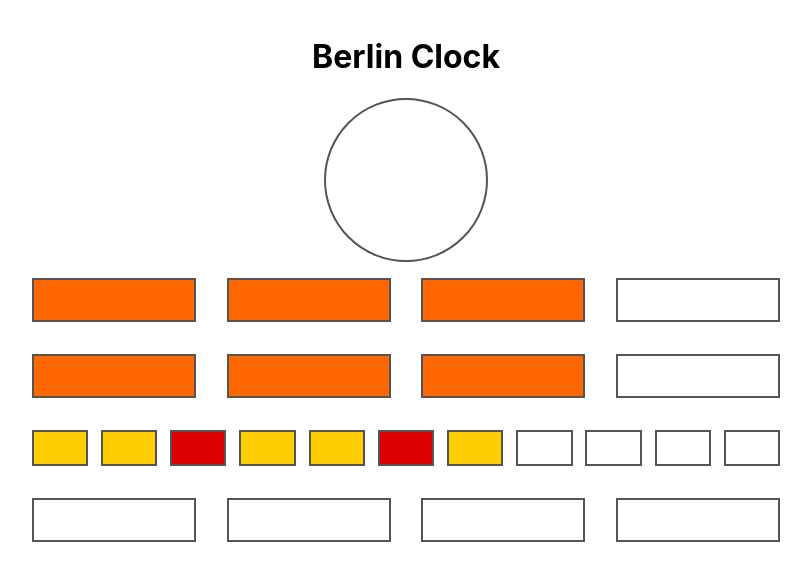
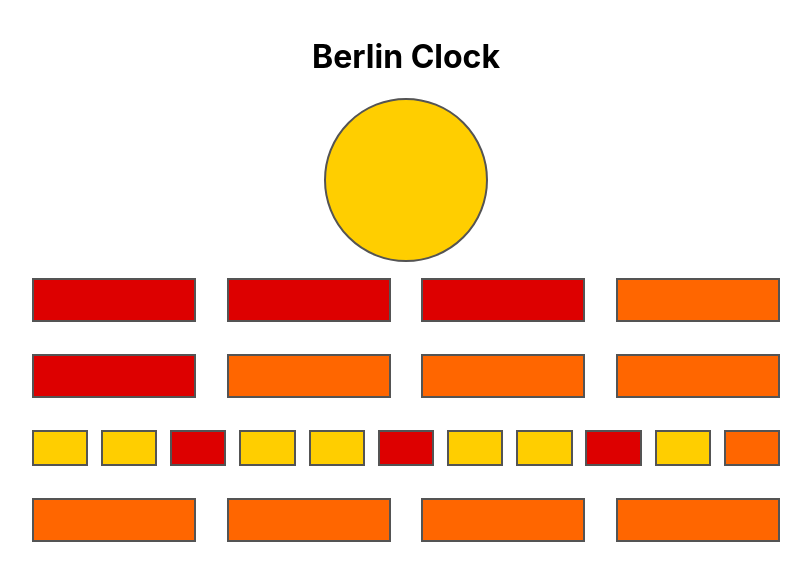
Before and after one commit to mohamedhemidi/berlin-clock-reactjs, a React (Create React App) app: page / in a window 1280 px wide. Shown: the top 580 px of the page, without its empty margins (234-1045 px from the left). Built offline with nearby package versions, Linux system fonts and the light colour scheme.

Commit message:
Convert BerlinTime to Digital finishes & UI css modification & code clean up / optimization

```diff
--- a/src/components/ClockBody/ClockBody.js
+++ b/src/components/ClockBody/ClockBody.js
@@ -1,42 +1,33 @@
 import ClockBlock from '../ClockBlock/ClockBlock';
 import './style.scss';
+import { convertBerlinTimeToDigital } from '../../utils/helper';
+
 function ClockBody() {
+
+
+    const code = "YRRROROOOYYRYYRYYRYOOOOO";
+
+    const body = convertBerlinTimeToDigital(code);
+
+    console.log(body);
     return (
+        <div className='clock-container'>
+            {
+                Object.entries(body).map((i , index) => {
+                    return (
+                        <div key={index} className={i[1].row_class}>
+                            {
+                                Object.entries(i[1].row_blocks).map((b, index2) => {
+                                    return (
+                                        <ClockBlock key={index2} unit={b[1].unit} count={b[1].count} shape={b[1].shape} color={b[1].color} />
+                                    )
+                                })
 
-        <div className='clock-container'>
-            <div className='seconds-row'>
-                <ClockBlock unit="s" count="1" shape="circle" color="white" />
-            </div>
-            <div className='hours-x5-row'>
-                <ClockBlock unit="h" count="5" shape="rectangle" color="orange" />
-                <ClockBlock unit="h" count="5" shape="rectangle" color="orange" />
-                <ClockBlock unit="h" count="5" shape="rectangle" color="orange" />
-                <ClockBlock unit="h" count="5" shape="rectangle" color="white" />
-            </div>
-            <div className='hours-x1-row'>
-                <ClockBlock unit="h" count="5" shape="rectangle" color="orange" />
-                <ClockBlock unit="h" count="5" shape="rectangle" color="orange" />
-                <ClockBlock unit="h" count="5" shape="rectangle" color="orange" />
-                <ClockBlock unit="h" count="5" shape="rectangle" color="white" />
-            </div>
-            <div className='minutes-x5-row'>
-                <ClockBlock unit="m" count="5" shape="rectangle" color="yellow" />
-                <ClockBlock unit="m" count="5" shape="rectangle" color="yellow" />
-                <ClockBlock unit="m" count="5" shape="rectangle" color="red" />
-                <ClockBlock unit="m" count="5" shape="rectangle" color="yellow" />            <ClockBlock unit="m" count="5" shape="rectangle" color="yellow" />
-                <ClockBlock unit="m" count="5" shape="rectangle" color="red" />
-                <ClockBlock unit="m" count="5" shape="rectangle" color="yellow" />
-                <ClockBlock unit="m" count="5" shape="rectangle" color="white" />
-                <ClockBlock unit="m" count="5" shape="rectangle" color="white" />
-                <ClockBlock unit="m" count="5" shape="rectangle" color="white" />
-                <ClockBlock unit="m" count="5" shape="rectangle" color="white" />
-            </div>
-            <div className='minutes-x1-row'>
-                <ClockBlock unit="m" count="1" shape="rectangle" color="white" />
-                <ClockBlock unit="m" count="1" shape="rectangle" color="white" />
-                <ClockBlock unit="m" count="1" shape="rectangle" color="white" />
-                <ClockBlock unit="m" count="1" shape="rectangle" color="white" />
-            </div>
+                            }
+                        </div>
+                    )
+                })
+            }
         </div>
     );
 }
--- a/src/components/ClockBody/style.scss
+++ b/src/components/ClockBody/style.scss
@@ -31,19 +31,19 @@
 // Clock Blocks Setion
 //
 
-.s-1-circle-orange{
+.s-1-circle-yellow{
+    border: 2px solid #545454;
+    height: $seconds_circle_height;
+    width: $seconds_circle_width;
+    border-radius: 50%;
+    background-color: $yellow;
+}
+.s-1-circle-orange {
     border: 2px solid #545454;
     height: $seconds_circle_height;
     width: $seconds_circle_width;
     border-radius: 50%;
     background-color: $orange;
-}
-.s-1-circle-white {
-    border: 2px solid #545454;
-    height: $seconds_circle_height;
-    width: $seconds_circle_width;
-    border-radius: 50%;
-    background-color: $white;
 }
 .h-5-rectangle-orange{
     border: 2px solid #545454;
@@ -51,11 +51,11 @@
     width: $hours_rectangle_width;
     background-color: $orange;
 }
-.h-5-rectangle-white {
+.h-5-rectangle-red {
     border: 2px solid #545454;
     height: $hours_rectangle_height;
     width: $hours_rectangle_width;
-    background-color: $white;
+    background-color: $red;
 }
 .h-1-rectangle-orange {
     border: 2px solid #545454;
@@ -63,11 +63,11 @@
     width: $hours_rectangle_width;
     background-color: $orange;
 }
-.h-1-rectangle-white {
+.h-1-rectangle-red {
     border: 2px solid #545454;
     height: $hours_rectangle_height;
     width: $hours_rectangle_width;
-    background-color: $white;
+    background-color: $red;
 }
 .m-5-rectangle-yellow {
     border: 2px solid #545454;
@@ -75,11 +75,11 @@
     width: $minutes_5_rectangle_width;
     background-color: $yellow;
 }
-.m-5-rectangle-white{
+.m-5-rectangle-orange{
     border: 2px solid #545454;
     height: $minutes_5_rectangle_height;
     width: $minutes_5_rectangle_width;
-    background-color: $white;
+    background-color: $orange;
 }
 .m-5-rectangle-red {
     border: 2px solid #545454;
@@ -93,9 +93,9 @@
     width: $minutes_1_rectangle_width;
     background-color: $yellow;
 }
-.m-1-rectangle-white {
+.m-1-rectangle-orange {
     border: 2px solid #545454;
     height: $minutes_1_rectangle_height;
     width: $minutes_1_rectangle_width;
-    background-color: $white;
+    background-color: $orange;
 }
--- /dev/null
+++ b/src/constants/constants.js
@@ -0,0 +1,11 @@
+export const constants = {
+    "circle": {
+        "O": "orange",
+        "Y": "yellow",
+    },
+    "rectangle": {
+        "O": "orange",
+        "Y": "yellow",
+        "R": "red",
+    }
+}
--- /dev/null
+++ b/src/utils/helper.js
@@ -0,0 +1,41 @@
+import { constants } from "../constants/constants";
+
+const populateClock = (code, start, end, rowClass, unit, shape, count) => {
+    const block = {};
+    block["row_class"] = rowClass;
+    block["code"] = code.slice(start, end);
+    block['row_blocks'] = {};
+    const berlinTime = code.slice(start, end);
+    for (let i = 0; i < berlinTime.length; i++) {
+        console.log(i, berlinTime[i]);
+        block['row_blocks'][`row_block_${i}`] = {
+            color: constants[shape][berlinTime[i]],
+            unit,
+            shape,
+            count,
+        }
+    }
+    return block;
+}
+
+export const convertBerlinTimeToDigital = (code) => {
+    const body = {};
+
+    // Seconds Row:
+    body.secondsRow = populateClock(code, 0, 1, "seconds-row", "s", "circle", "1");
+
+    // 5 Hours Upper Row:
+    body.hours_5_upper_row = populateClock(code, 1, 5, "hours-x5-row", "h", "rectangle", "5")
+
+    // 1 Hour Lower Row:
+    body.hours_1_lower_row = populateClock(code, 5, 9, "hours-x1-row", "h", "rectangle", "1");
+
+    // 5 Minute Upper Row:
+    body.minutes_5_upper_row = populateClock(code, 9, 20, "minutes-x5-row", "m", "rectangle", "5")
+
+    // 1 Minute Lower Row:
+    body.minutes_1_lower_row = populateClock(code, 20, 24, "minutes-x1-row", "m", "rectangle", "1");
+
+    return body;
+
+}
```
